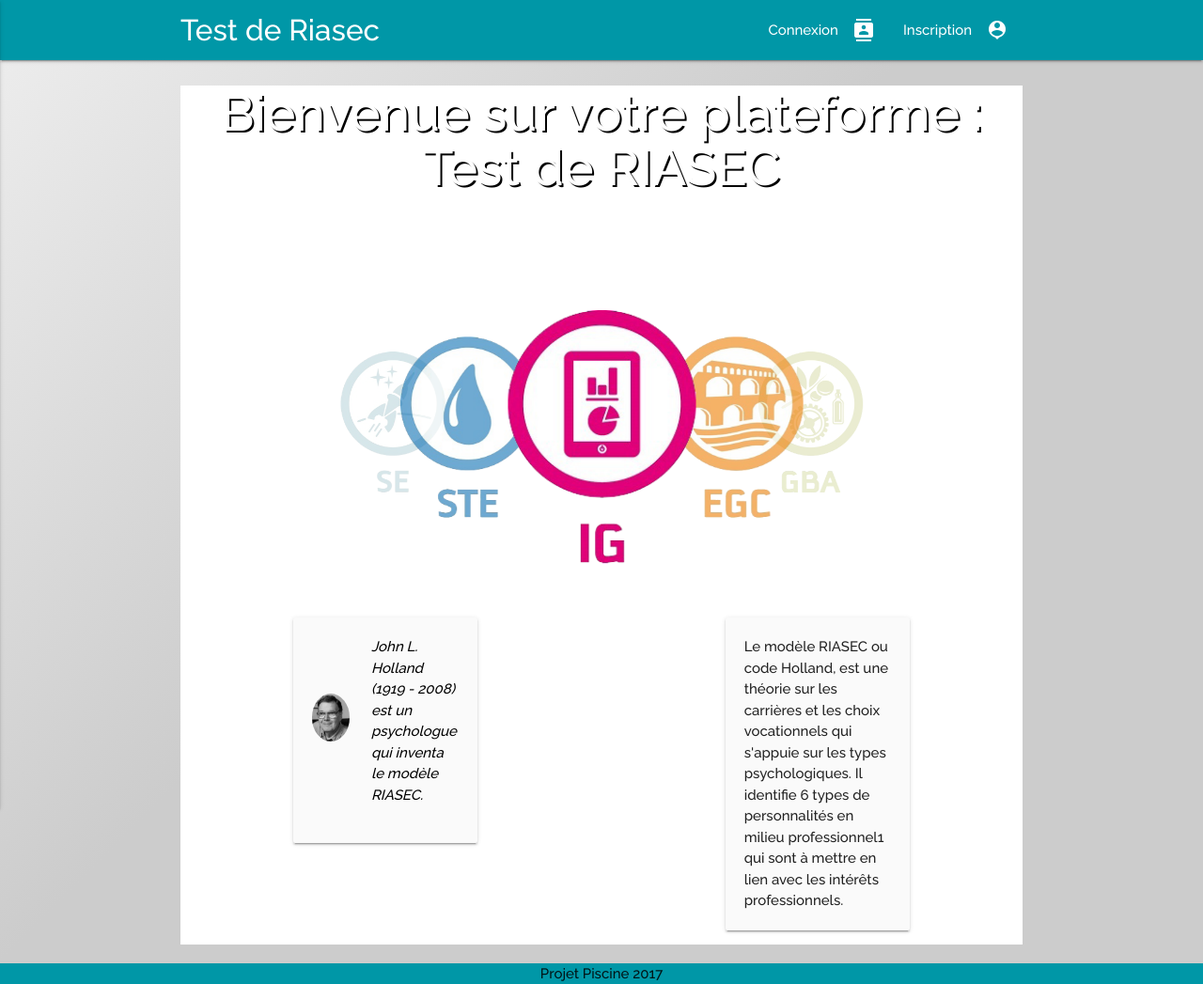
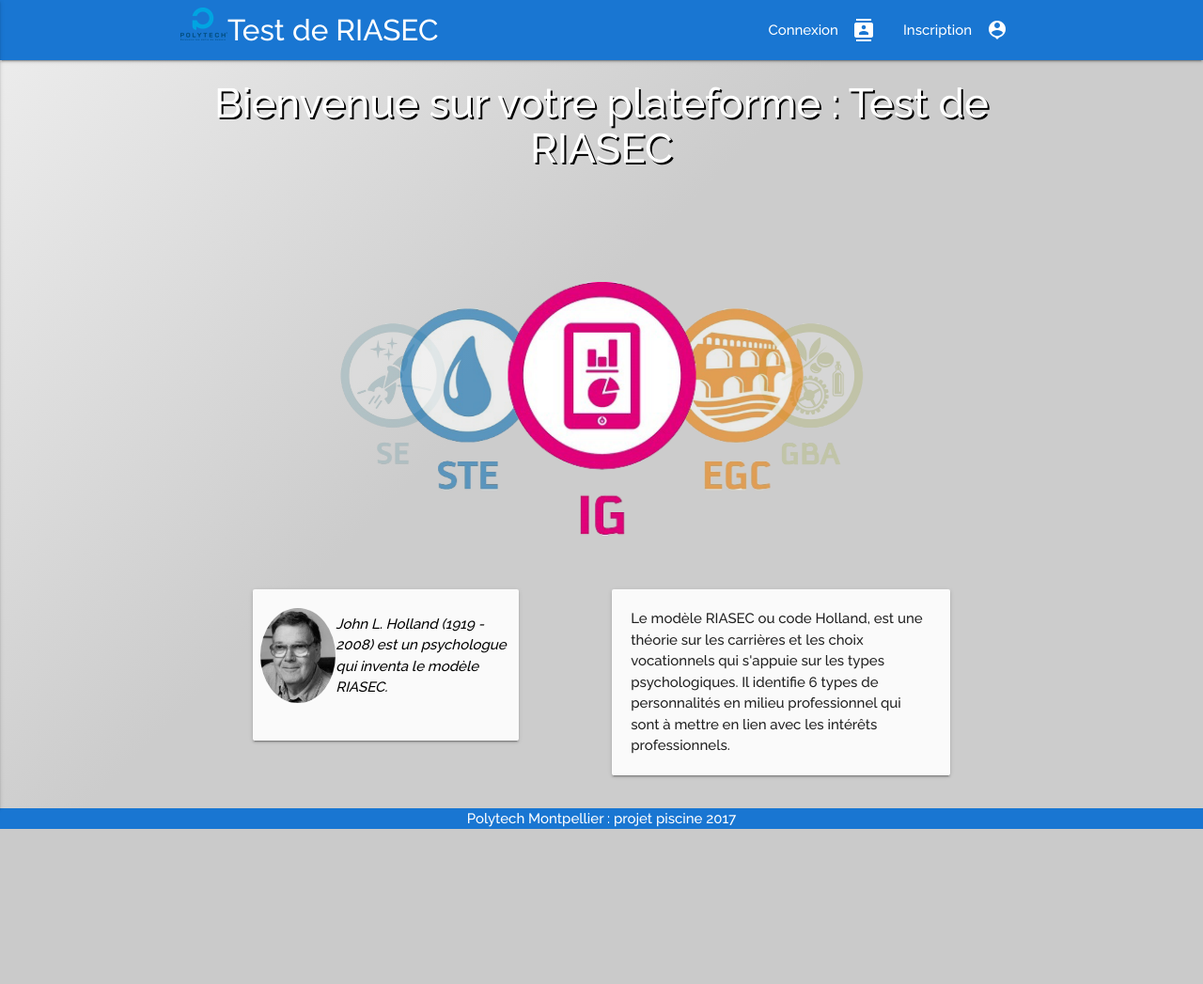
Before and after one commit to ophpkr/piscine, a PHP site: page /homepage.php in a window 1280 px wide. Shown: the whole page at 94% size. After the commit the page ends 882 px from the top, so only its background shows below. Run offline with PHP 8.4, Linux system fonts and the light colour scheme; some libraries are stand-ins or nearby versions.

Commit message:
fonctionnalité :reset de test par l'utilisateur et css

```diff
--- /dev/null
+++ b/Vue/assets/css/style1.css
@@ -0,0 +1,155 @@
+/* Custom Stylesheet */
+/**
+ * Use this file to override Materialize files so you can update
+ * the core Materialize files in the future
+ *
+ * Made By MaterializeCSS.com
+ */
+
+.icon-block {
+  padding: 0 15px;
+}
+.icon-block .material-icons {
+	font-size: inherit;
+}
+
+.modal
+{
+ width: 50% !important ;
+ max-height: 90% !important;
+ overflow-y: hidden !important ;
+
+
+background-color:#1976d2;
+
+}
+
+.nav,.contain,.footer-copyright
+{
+
+background-color:#1976d2;
+
+
+}
+
+h1,h2,h3,h4,h5
+{
+	color:white;
+	text-shadow: 2px 2px black;
+}
+p
+{
+  color:white;
+  text-shadow: 1px 1px black;
+}
+body {
+    display: flex;
+    min-height: 100vh;
+    flex-direction: column;
+/* Permalink - use to edit and share this gradient: http://colorzilla.com/gradient-editor/#eeeeee+0,cccccc+44,cccccc+48 */
+background: rgb(238,238,238); /* Old browsers */
+background: -moz-linear-gradient(-45deg,  rgba(238,238,238,1) 0%, rgba(204,204,204,1) 44%, rgba(204,204,204,1) 48%); /* FF3.6-15 */
+background: -webkit-linear-gradient(-45deg,  rgba(238,238,238,1) 0%,rgba(204,204,204,1) 44%,rgba(204,204,204,1) 48%); /* Chrome10-25,Safari5.1-6 */
+background: linear-gradient(135deg,  rgba(238,238,238,1) 0%,rgba(204,204,204,1) 44%,rgba(204,204,204,1) 48%); /* W3C, IE10+, FF16+, Chrome26+, Opera12+, Safari7+ */
+filter: progid:DXImageTransform.Microsoft.gradient( startColorstr='#eeeeee', endColorstr='#cccccc',GradientType=1 ); /* IE6-9 fallback on horizontal gradient */
+
+
+  }
+
+  main {
+    flex: 1 0 auto;
+  }
+
+html
+{
+  font-family: 'Raleway', sans-serif;
+}
+}
+
+#chartdiv {
+  width: 100%;
+  height: 500px;
+}
+
+
+ul { padding-left: 20px; }
+.btn { font-size: .8em; }
+/* not sure why this is needed... */
+.material-icons { vertical-align: bottom; }
+
+#modal1
+{
+ width: 30% !important ;
+ max-height: 60% !important;
+ overflow-y: hidden !important ;
+}
+
+#modal2
+{
+ width: 40% !important ;
+ max-height: 90% !important;
+ overflow-y: hidden !important ;
+}
+
+#bv
+{
+  color:cyan darken-2;
+}
+
+#promo{
+  background: #ccc;
+  visibility: visible;
+}
+
+#block
+{
+  width: 30%;
+  height: 200px;
+}
+
+
+
+
+}
+
+#degrade
+{
+background-color:#0097a7;
+}
+
+  /* label color */
+   .input-field label {
+     color: #000;
+   }
+   /* label focus color */
+   .input-field input[type=text]:focus + label {
+     color: #FFF;
+   }
+   /* label focus color */
+   .input-field input[type=email]:focus + label {
+     color: #FFF;
+   }
+   /* label focus color */
+   .input-field input[type=password]:focus + label {
+     color: #FFF;
+   }
+   /* label underline focus color */
+   .input-field input[type=text]:focus {
+     border-bottom: 1px solid #FFF;
+     box-shadow: 0 1px 0 0 #FFF;
+   }
+
+   /* valid color */
+   .input-field input[type=text].valid {
+     border-bottom: 1px solid #FFF;
+     box-shadow: 0 1px 0 0 #FFF;
+   }
+   /* invalid color */
+   .input-field input[type=text].invalid {
+     border-bottom: 1px solid #FFF;
+     box-shadow: 0 1px 0 0 #FFF;
+   }
+   /* icon prefix focus color */
+   .input-field .prefix.active {
+     color: #FFF;
+   }
--- a/Vue/baton.php
+++ b/Vue/baton.php
@@ -57,7 +57,7 @@ var chart = AmCharts.makeChart("chartdiv3",
 
     }],
     "valueAxes": [{
-        "maximum": 50,
+        "maximum": 40,
         "minimum": 0,
         "axisAlpha": 0,
         "dashLength": 4,
--- a/Vue/footer.php
+++ b/Vue/footer.php
@@ -2,7 +2,7 @@
     <div class="footer-copyright center-align" >
 
       <div class="container">
-      Projet Piscine 2017
+      <font color="white">Polytech Montpellier : projet piscine 2017</font>
       </div>
 
     </div>
--- a/Vue/gestion_promo.php
+++ b/Vue/gestion_promo.php
@@ -32,7 +32,7 @@
 <div class="row">
 <div class="container">
     <div class="col s12  ">
-          <div class="card cyan darken-2">
+          <div class="card blue darken-2">
             <div class="card-content white-text">
               <span class="card-title"><h5 class="center "> Gestion des Promotions  </h5></span>
               <p class="center">Vous pouvez créer un nouvelle promotion en cliquant sur le bouton à droite. </p>
--- a/Vue/head.php
+++ b/Vue/head.php
@@ -19,6 +19,6 @@
     <script src="https://code.jquery.com/jquery-3.1.1.min.js" integrity="sha256-hVVnYaiADRTO2PzUGmuLJr8BLUSjGIZsDYGmIJLv2b8="
   crossorigin="anonymous"></script>
 
-    <link rel="stylesheet" type="text/css" href="assets/css/styles.css">
+    <link rel="stylesheet" type="text/css" href="assets/css/style1.css">
     <link href="https://fonts.googleapis.com/css?family=Raleway:500" rel="stylesheet" type='text/css'>
   </head>
--- a/Vue/homepage.php
+++ b/Vue/homepage.php
@@ -11,54 +11,52 @@
 
    <?php }?>
 
-<div class="container" style="background: white">
-  <h2 class="center-align" id="degrade" > Bienvenue sur votre plateforme : Test de RIASEC</h2>
+<div class="container">
+  <h3 class="center-align" id="degrade" > Bienvenue sur votre plateforme : Test de RIASEC</h3>
+
+
+    <div class="row">
+      <div class="carousel" id="degrade">
+        <a class="carousel-item" href="http://www.polytech-montpellier.fr/index.php/formation/informatique-et-gestion-ig/presentation"><img src="images/ig.png"></a>
+        <a class="carousel-item" href="http://www.polytech-montpellier.fr/index.php/formation/eau-et-genie-civil-apprentissage/presentation"><img src="images/egc.png"></a>
+        <a class="carousel-item" href="http://www.polytech-montpellier.fr/index.php/formation/genie-biologique-agroalimentaire-gba/presentation"><img src="images/gba.png"></a>
+        <a class="carousel-item" href="http://www.polytech-montpellier.fr/index.php/formation/materiaux-mat/presentation"><img src="images/mat.png"></a>
+        <a class="carousel-item" href="http://www.polytech-montpellier.fr/index.php/formation/microelectronique-et-automatique-mea/presentation"><img src="images/mea.png"></a>
+        <a class="carousel-item" href="http://www.polytech-montpellier.fr/index.php/formation/mecanique-et-interactions-m-i/presentation"><img src="images/mi.png"></a>
+        <a class="carousel-item" href="http://www.polytech-montpellier.fr/index.php/formation/mecanique-structures-industrielles/presentation"><img src="images/msi.png"></a>
+        <a class="carousel-item" href="http://www.polytech-montpellier.fr/index.php/formation/systemes-embarques-se/presentation"><img src="images/se.png"></a>
+        <a class="carousel-item" href="http://www.polytech-montpellier.fr/index.php/formation/sciences-et-technologies-de-l-eau-ste/presentation"><img src="images/ste.png"></a>
+      </div>
+    </div>
+
 
 
   <div class="row">
-    <div class="carousel">
-      <a class="carousel-item" href="http://www.polytech-montpellier.fr/index.php/formation/informatique-et-gestion-ig/presentation" target="_blank"><img src="images/ig.png"></a>
-      <a class="carousel-item" href="http://www.polytech-montpellier.fr/index.php/formation/eau-et-genie-civil-apprentissage/presentation" target="_blank"><img src="images/egc.png"></a>
-      <a class="carousel-item" href="http://www.polytech-montpellier.fr/index.php/formation/genie-biologique-agroalimentaire-gba/presentation" target="_blank"><img src="images/gba.png"></a>
-      <a class="carousel-item" href="http://www.polytech-montpellier.fr/index.php/formation/materiaux-mat/presentation" target="_blank"><img src="images/mat.png"></a>
-      <a class="carousel-item" href="http://www.polytech-montpellier.fr/index.php/formation/microelectronique-et-automatique-mea/presentation" target="_blank"><img src="images/mea.png"></a>
-      <a class="carousel-item" href="http://www.polytech-montpellier.fr/index.php/formation/mecanique-et-interactions-m-i/presentation" target="_blank"><img src="images/mi.png"></a>
-      <a class="carousel-item" href="http://www.polytech-montpellier.fr/index.php/formation/mecanique-structures-industrielles/presentation" target="_blank"><img src="images/msi.png"></a>
-      <a class="carousel-item" href="http://www.polytech-montpellier.fr/index.php/formation/systemes-embarques-se/presentation" target="_blank"><img src="images/se.png"></a>
-      <a class="carousel-item" href="http://www.polytech-montpellier.fr/index.php/formation/sciences-et-technologies-de-l-eau-ste/presentation" target="_blank"><img src="images/ste.png"></a>
-    </div>
-  </div>
+      <div class="col s4 offset-s1">
 
-  <div class="row">
-    <div class="col s6">
-      <div class="col s12 m8 offset-m2 l6 offset-l3">
         <div class="card-panel grey lighten-5 z-depth-1">
           <div class="row valign-wrapper">
-            <div class="col s6">
               <img src="images/holland.jpg" alt="" class="circle responsive-img" width=80px;>
-            </div>
-              <div class="col s12">
                 <span class="black-text">
                   <I>John L. Holland (1919 - 2008) est un psychologue qui inventa le modèle RIASEC.</I>
                 </span>
-              </div>
-            </div>
           </div>
         </div>
       </div>
 
-      <div class="col s6">
-        <div class="col s12 m8 offset-m2 l6 offset-l3">
+
+      <div class="col s5 offset-s1">
+
           <div class="card-panel grey lighten-5 z-depth-1" >
-            <div class ="justify">
-              Le modèle RIASEC ou code Holland, est une théorie sur les carrières et les choix vocationnels qui s'appuie sur les types psychologiques. Il identifie 6 types de personnalités en milieu professionnel1 qui sont à mettre en lien avec les intérêts professionnels.
-            </div>
+
+              Le modèle RIASEC ou code Holland, est une théorie sur les carrières et les choix vocationnels qui s'appuie sur les types psychologiques. Il identifie 6 types de personnalités en milieu professionnel qui sont à mettre en lien avec les intérêts professionnels.
+
           </div>
-        </div>
+
       </div>
     </div>
-  </div>
 </div>
+
 
 
 
@@ -168,24 +166,20 @@
 </main>
 <?php include("./footer.php"); ?>
 
-  <!-- Script pour le menu slider qui defile-->
+
   <script>
   $(".button-collapse").sideNav();
-  </script>
-  <script>
+
   $(document).ready(function(){
     $('.slider').slider({full_width: true});
     });
-</script>
-<script>
+
    $(document).ready(function(){
       $('.carousel').carousel();
     });
-  </script>
 
 
-<!-- Script pour le modal de connexion-->
-<script>
+//Script pour le modal de connexion
  $(document).ready(function(){
     // the "href" attribute of .modal-trigger must specify the modal ID that wants to be triggered
     $('.modal').modal();
@@ -193,16 +187,7 @@
 
       </script>
 
-<script>
-// Pause slider
-$('.slider').slider('pause');
-// Start slider
-$('.slider').slider('start');
-// Next slide
-$('.slider').slider('next');
-// Previous slide
-$('.slider').slider('prev');
-</script>
+
 
   </body>
 </html>
--- a/Vue/homepage_user.php
+++ b/Vue/homepage_user.php
@@ -30,7 +30,7 @@
   <div class="container">
     <div class="row">
         <div class="col s8 offset-s2 ">
-          <div class="card cyan darken-2">
+          <div class="card blue darken-2">
             <div class="card-content white-text">
               <span class="card-title"><h3 class="center "> Introduction au Test de RIASEC</h3></span>
             </div>
--- a/Vue/liste_promo.php
+++ b/Vue/liste_promo.php
@@ -29,7 +29,7 @@
 
 <div class="row">
         <div class="col s6 offset-s3 ">
-          <div class="card  cyan darken-2">
+          <div class="card  blue darken-2">
             <div class="card-content white-text">
               <span class="card-title"><h3 class="center "> Vous avez choisi la formation : <?php echo $_GET["nompromo"]; ?></h3></span>
               <p>Le tableau ci-dessous vous propose une liste complète des promotions enregistrées en base de données.</p>
@@ -69,7 +69,7 @@
                 <form action="resultat_promo.php" method="post">
   				        <div>
     				        <input type="hidden" name="numpromo" value="<?php echo $numpromo; ?>" />
-    				        <input class="btn waves-effect waves-light green btn " type="submit" value="Afficher" />
+    				        <button class="btn waves-effect  green btn " type="submit"> Afficher</button>
   				        </div>
 				       </form>
 				    </td>
--- a/Vue/navbar.php
+++ b/Vue/navbar.php
@@ -1,7 +1,8 @@
 
-<nav class="nav" role="navigation">
+
+  <nav class="nav" role="navigation" >
     <div class="nav-wrapper container">
-    <a id="logo-container" href="homepage.php" class="brand-logo"><div id="navtitre">Test de Riasec</div></a>
+    <a id="logo-container" href="homepage.php" class="brand-logo"><img src="images/pp.png" class="responsive-img">Test de RIASEC</a>
       <ul class="right hide-on-med-and-down">
         <li><a class="modal-trigger" href="#modal1"><i class="material-icons right">contacts</i>Connexion</a></li>
         <li><a class="modal-trigger" href="#modal2"><i class="material-icons right">person_pin</i>Inscription</a></li>
--- a/Vue/propositions.php
+++ b/Vue/propositions.php
@@ -32,7 +32,7 @@
 <div class="row">
 <div class="container">
     <div class="col s12  ">
-          <div class="card cyan darken-2">
+          <div class="card blue darken-2">
             <div class="card-content white-text">
               <span class="card-title"><h4 class="center "> Gestion des propositions  </h4></span>
 
--- a/Vue/questionnaire.php
+++ b/Vue/questionnaire.php
@@ -47,7 +47,7 @@
 <div class="container">
 
   <div class="col s5  ">
-          <div class="card cyan darken-2">
+          <div class="card blue darken-2">
             <div class="card-content white-text">
               <span class="card-title"><h5 class="center "> Groupe numero : <?php echo "$numGroupe"; ?></h5></span>
               <p>-Vous devez obligatoirement faire vos 3 choix pour passer au groupe suivant.</p>
```
Also changed, not shown: Controlleur/supprimer_resultat.php (added, +25 -0 lines), Modele/Reponse.php (+14 -1 lines), Vue/assets/css/perso.css (+6 -24 lines), Vue/code_promo.php (+17 -4 lines), Vue/resultat_promo.php (+4 -4 lines), Vue/resultat_user.php (+30 -10 lines), Vue/assets/fonts/Radium_Corp.ttf (deleted), Vue/assets/fonts/blue_highway.ttf (deleted). Lines whose indentation alone changed are shown as unchanged.
